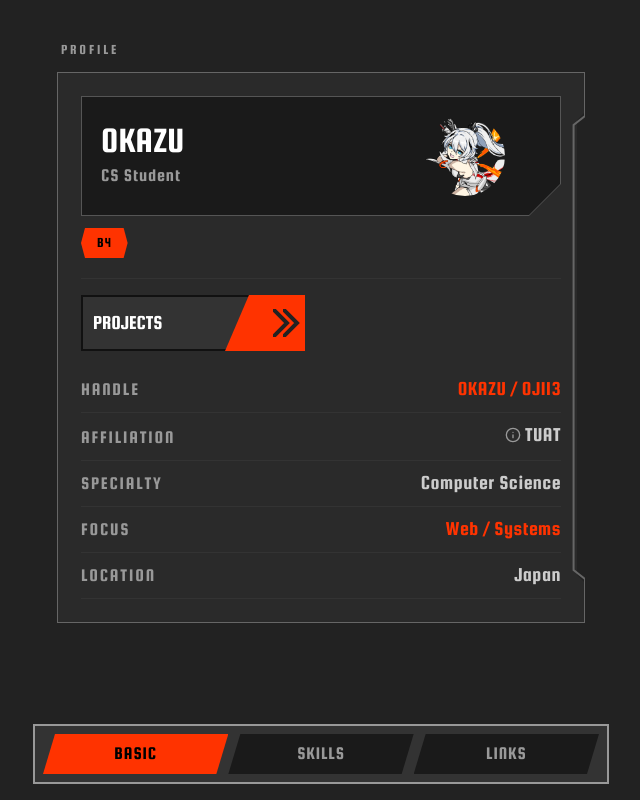
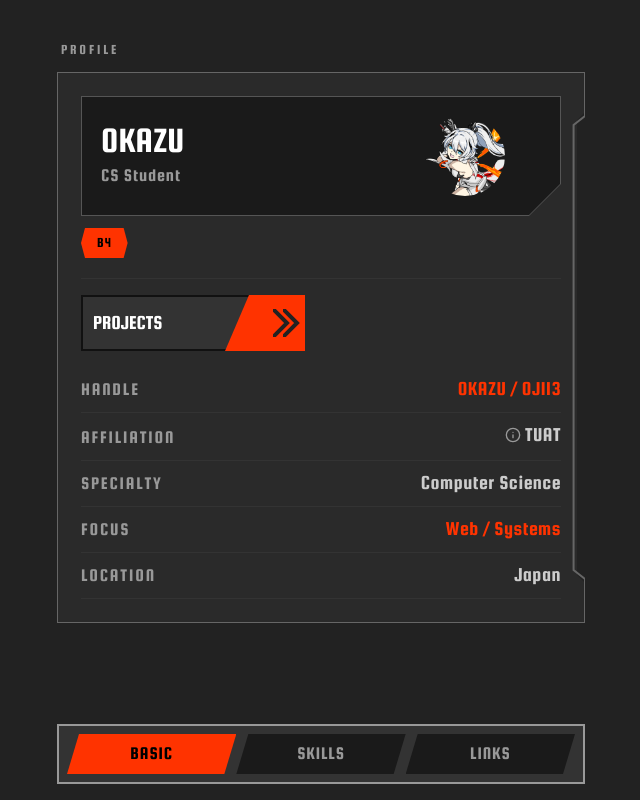
Before and after one commit to OJII3/ojii3.dev, a React (Vite) app: page / in a window 1280 px wide. Shown: the whole page, without its empty margins (319-959 px from the left). Built offline with nearby package versions, Linux system fonts and the light colour scheme.

Commit message:
fix: align tab bar width with profile panel
Co-Authored-By: Claude Opus 4.6 <noreply@anthropic.com>

```diff
--- a/src/components/profile-panel.tsx
+++ b/src/components/profile-panel.tsx
@@ -189,8 +189,9 @@ export function ProfilePanel() {
       </div>
 
       {/* Fixed tab bar island */}
-      <div className="fixed bottom-4 left-0 right-0 z-50 flex justify-center px-4 lg:px-6">
-        <div className="w-full max-w-panel-max lg:max-w-xl border-2 border-muted-light bg-bg-button flex items-center p-2 gap-2">
+      <div className="fixed bottom-4 left-0 right-0 z-50 flex justify-center">
+        <div className="w-full max-w-panel-max lg:max-w-xl px-4 lg:px-6">
+          <div className="w-full max-w-panel-inner lg:max-w-none border-2 border-muted-light bg-bg-button flex items-center p-2 gap-2">
             {TABS.map((tab, i) => (
               <button
                 key={tab}
@@ -212,5 +213,6 @@ export function ProfilePanel() {
           </div>
         </div>
       </div>
+    </div>
   );
 }
```
Lines whose indentation alone changed are shown as unchanged.
